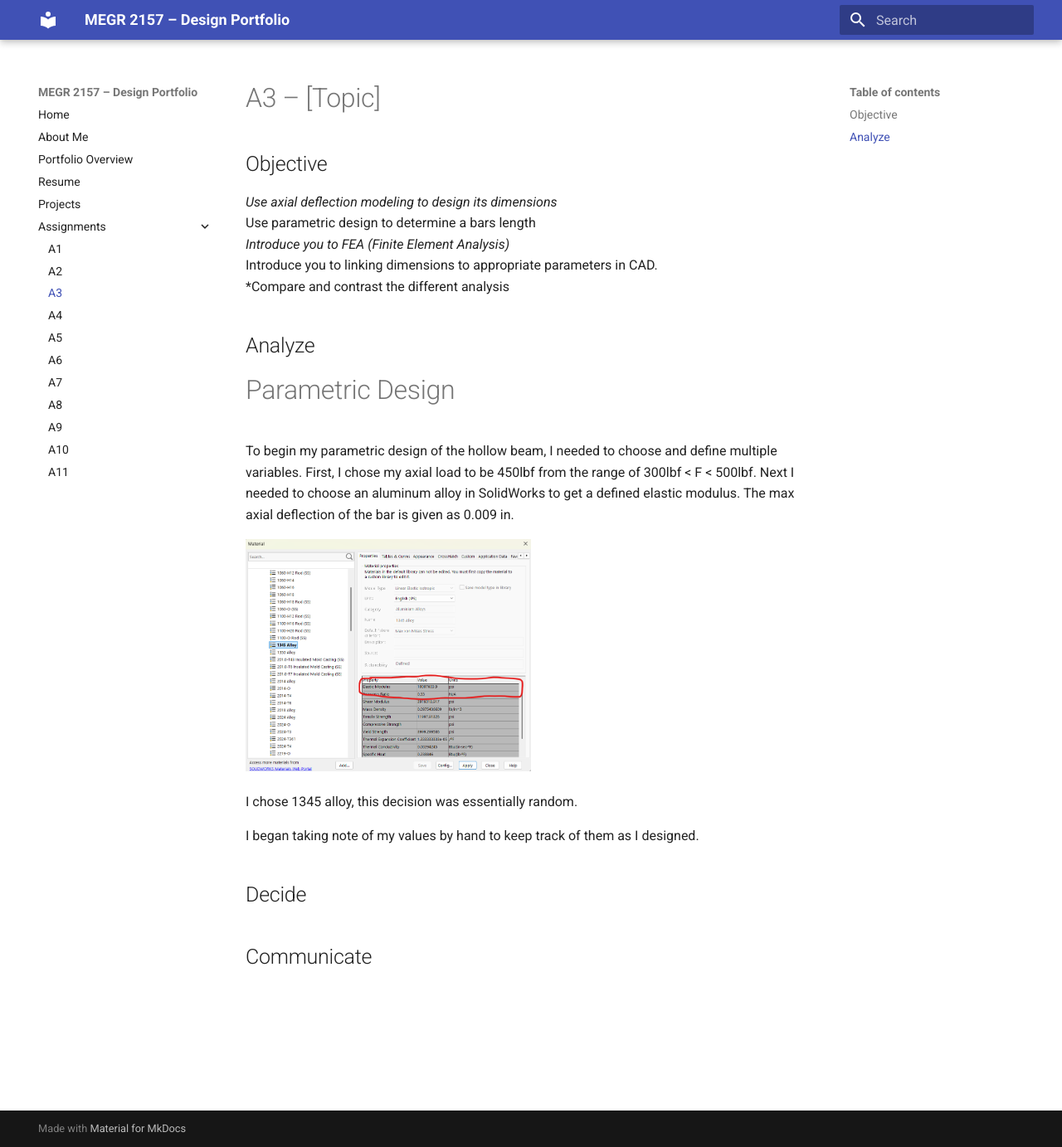
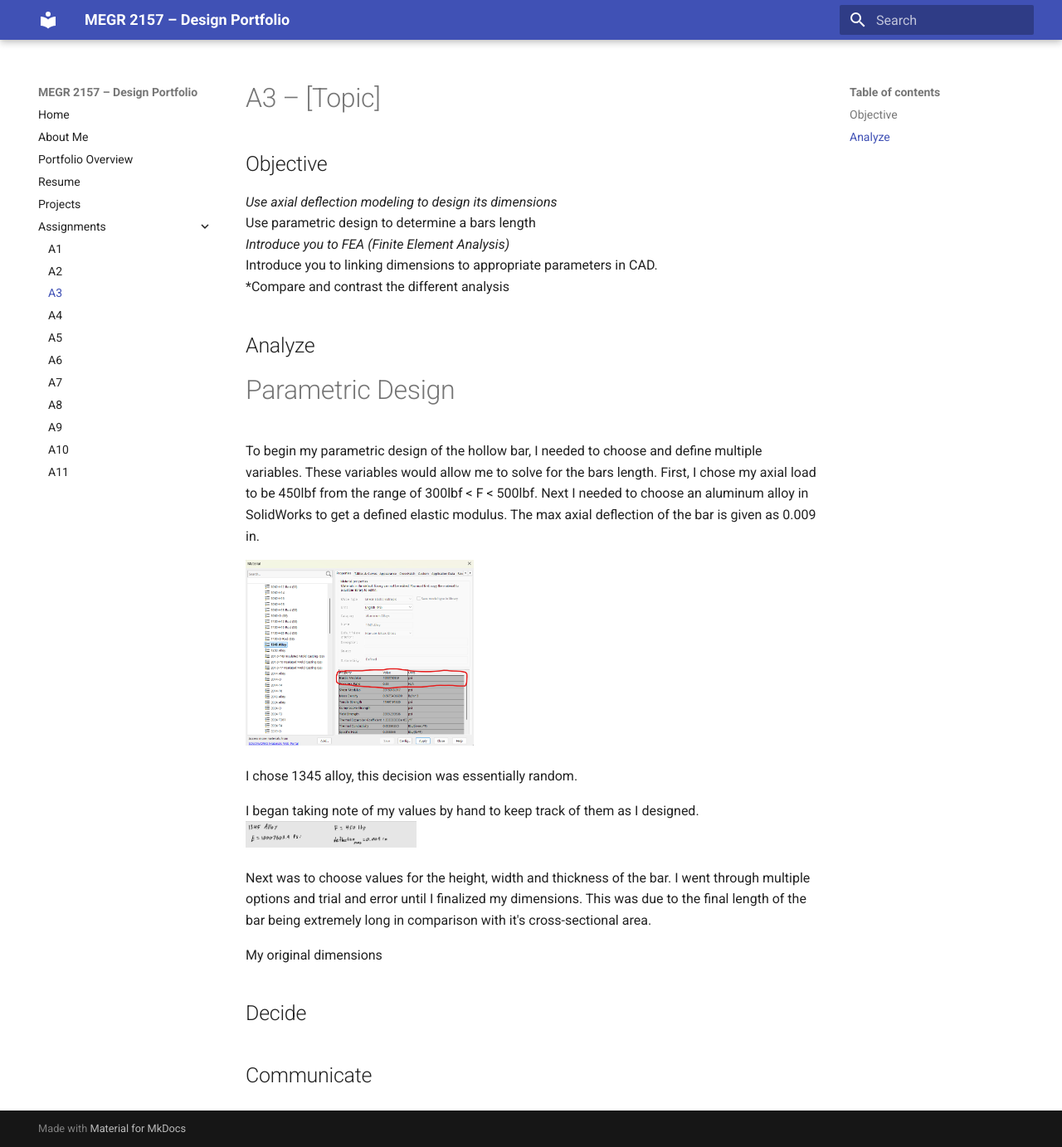
Before and after one commit to jwelch37/megr2156-portfolio, an MkDocs documentation site: the page built from docs/assignments/A03/index.md, in a window 1280 px wide and 1383 px high. Shown: the whole window at 83% size. Built offline with MkDocs 1.6.1 and Material for MkDocs 9.7.7, drawn with Linux system fonts in a browser that asks for light colours.

Commit message:
Update index.md

```diff
--- a/docs/assignments/A03/index.md
+++ b/docs/assignments/A03/index.md
@@ -11,13 +11,19 @@
 
 # Parametric Design
 
-To begin my parametric design of the hollow beam, I needed to choose and define multiple variables. First, I chose my axial load to be 450lbf from the range of 300lbf < F < 500lbf. Next I needed to choose an aluminum alloy in SolidWorks to get a defined elastic modulus. The max axial deflection of the bar is given as 0.009 in.
+To begin my parametric design of the hollow bar, I needed to choose and define multiple variables. These variables would allow me to solve for the bars length. First, I chose my axial load to be 450lbf from the range of 300lbf < F < 500lbf. Next I needed to choose an aluminum alloy in SolidWorks to get a defined elastic modulus. The max axial deflection of the bar is given as 0.009 in.
 
-<img src="aluminum.png" alt="Alt Text" width="50%">
+<img src="aluminum.png" alt="Alt Text" width="40%">
 
 I chose 1345 alloy, this decision was essentially random.
 
 I began taking note of my values by hand to keep track of them as I designed.
+<img src="notes2.jpg" alt="Alt Text" width="30%">
+
+Next was to choose values for the height, width and thickness of the bar. I went through multiple options and trial and error until I finalized my dimensions. This was due to the final length of the bar being extremely long in comparison with it's cross-sectional area.
+
+My original dimensions
+
 
 
 ## Decide
```
